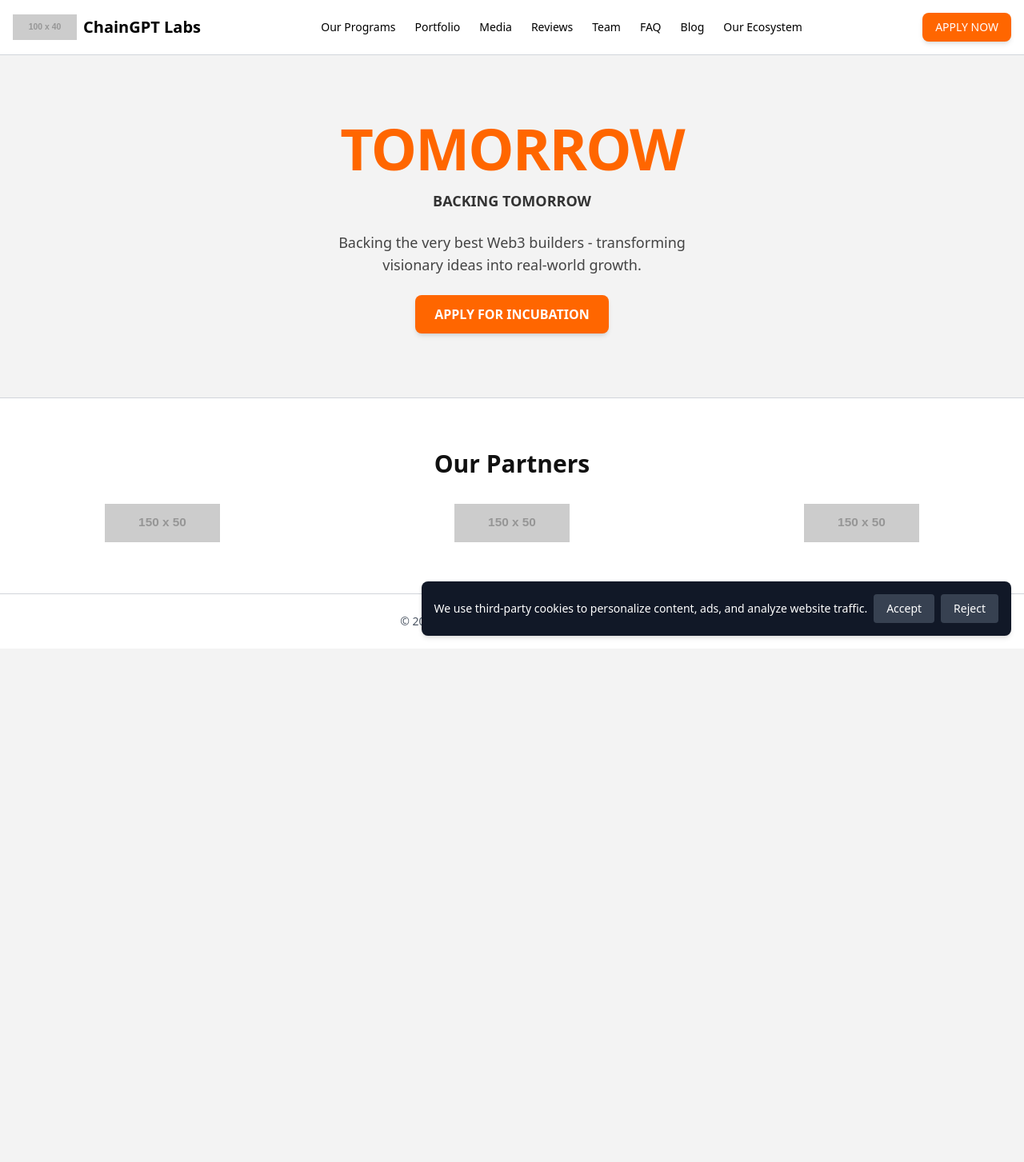
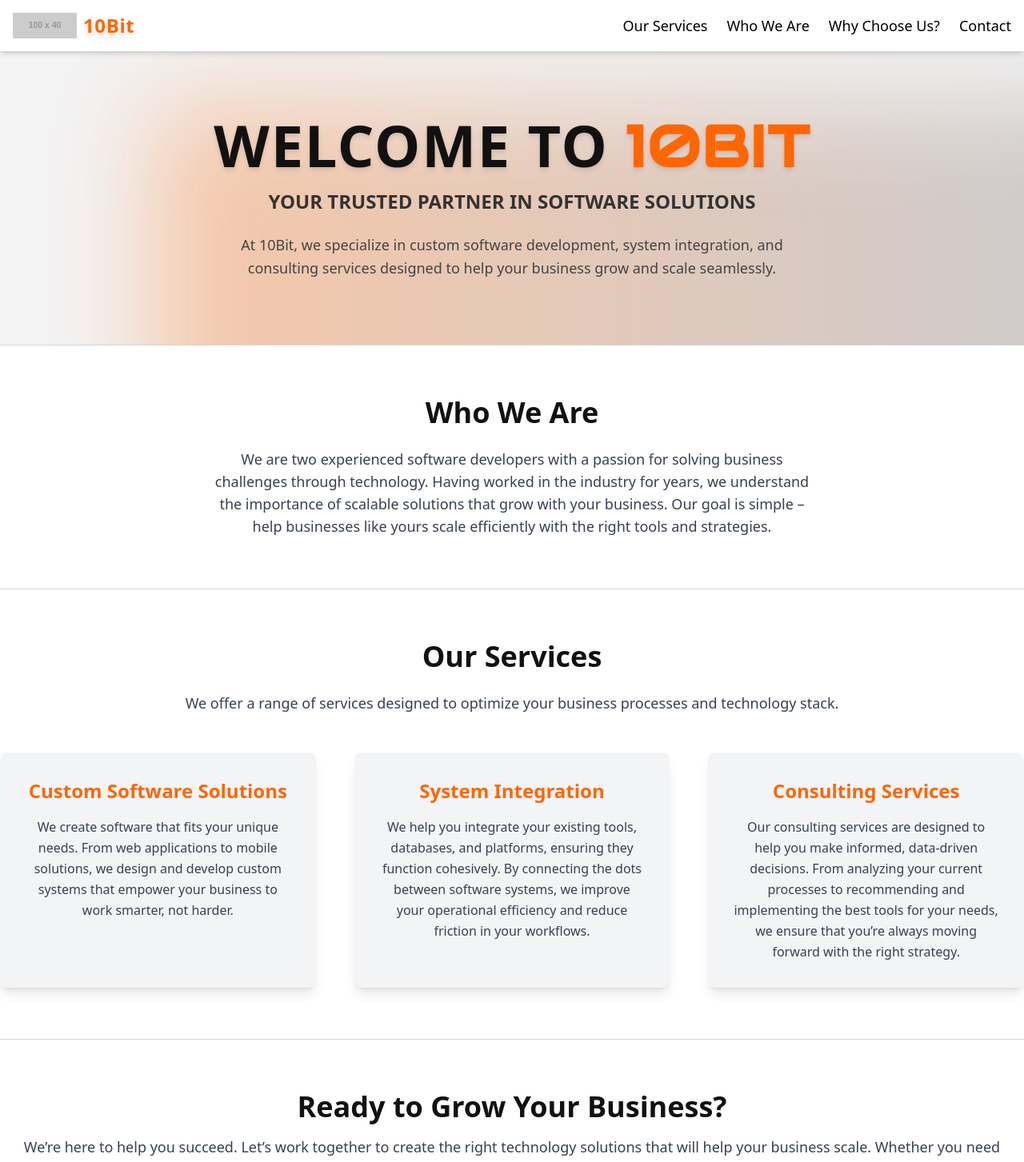
Before and after one commit to notmatthewa/10bit, a Nuxt app: page / in a window 1280 px wide. Shown: the top 1453 px of the page at 80% size. Before the commit the page ends 811 px from the top, so only its background shows below. Built offline with nearby package versions, Linux system fonts and the light colour scheme; a web font is replaced by a local one.

Commit message:
feat: initial page

```diff
--- a/pages/index.vue
+++ b/pages/index.vue
@@ -1,69 +1,109 @@
 <template>
-    <div class="min-h-screen bg-[#f3f3f3] text-black font-sans">
-      <!-- Navbar -->
-      <nav class="bg-white border-b border-gray-300 p-4 shadow-md flex justify-between items-center">
+  <div class="min-h-screen bg-[#f3f3f3] text-black font-sans relative overflow-hidden">
+    <div class="absolute inset-0 bg-gradient-to-r from-[#ff6600] to-gray-500 opacity-30 blur-3xl animate-gradient-move"></div>
+    <nav class="bg-white border-b border-gray-300 p-4 shadow-md flex justify-between items-center animate-fade-down relative z-10">
       <div class="flex items-center space-x-2">
-          <img src="https://via.placeholder.com/100x40" alt="ChainGPT Labs" class="h-8" />
-          <h1 class="text-xl font-bold">ChainGPT Labs</h1>
+        <img src="https://via.placeholder.com/100x40" alt="10Bit" class="h-8" />
+        <h1 class="text-2xl font-extrabold tracking-wide text-[#ff6600] drop-shadow-lg">10Bit</h1>
       </div>
-        <ul class="hidden md:flex space-x-6 text-sm">
-          <li><a href="#" class="hover:text-orange-500">Our Programs</a></li>
-          <li><a href="#" class="hover:text-orange-500">Portfolio</a></li>
-          <li><a href="#" class="hover:text-orange-500">Media</a></li>
-          <li><a href="#" class="hover:text-orange-500">Reviews</a></li>
-          <li><a href="#" class="hover:text-orange-500">Team</a></li>
-          <li><a href="#" class="hover:text-orange-500">FAQ</a></li>
-          <li><a href="#" class="hover:text-orange-500">Blog</a></li>
-          <li><a href="#" class="hover:text-orange-500">Our Ecosystem</a></li>
+      <ul class="hidden md:flex space-x-6 text-lg font-medium">
+        <li><a href="#" class="hover:text-[#ff6600] transition-all duration-300">Our Services</a></li>
+        <li><a href="#" class="hover:text-[#ff6600] transition-all duration-300">Who We Are</a></li>
+        <li><a href="#" class="hover:text-[#ff6600] transition-all duration-300">Why Choose Us?</a></li>
+        <li><a href="#" class="hover:text-[#ff6600] transition-all duration-300">Contact</a></li>
       </ul>
-        <button class="bg-[#ff6600] hover:bg-[#e65c00] text-white px-4 py-2 rounded-lg shadow-md text-sm">APPLY NOW</button>
     </nav>
 
-      <!-- Hero Section -->
-      <section class="py-20 text-center bg-[#f3f3f3] text-black">
+    <section class="py-20 text-center text-black animate-fade-in relative z-10">
       <div class="container mx-auto">
-          <h2 class="text-7xl font-bold uppercase tracking-tight text-[#111]"><span class="text-[#ff6600]">Tomorrow</span></h2>
-          <p class="mt-4 text-lg text-[#333] uppercase font-semibold">Backing Tomorrow</p>
-          <p class="mt-6 max-w-lg mx-auto text-[#444] text-lg">Backing the very best Web3 builders - transforming visionary ideas into real-world growth.</p>
-          <button class="mt-6 bg-[#ff6600] hover:bg-[#e65c00] text-white py-3 px-6 rounded-lg shadow-md uppercase font-semibold">
-            Apply for Incubation
+        <h2 class="text-7xl font-extrabold uppercase tracking-wide text-[#111] drop-shadow-md">Welcome to <span class="text-[#ff6600] font-[Audiowide]">10Bit</span></h2>
+        <p class="mt-4 text-2xl text-[#333] uppercase font-semibold">Your Trusted Partner in Software Solutions</p>
+        <p class="mt-6 max-w-3xl mx-auto text-[#444] text-lg leading-relaxed">At 10Bit, we specialize in custom software development, system integration, and consulting services designed to help your business grow and scale seamlessly.</p>
+      </div>
+    </section>
+
+    <section class="py-16 bg-white border-t border-gray-300 animate-fade-in relative z-10">
+      <div class="container mx-auto text-center">
+        <h3 class="text-4xl font-extrabold text-[#111]">Who We Are</h3>
+        <p class="mt-6 max-w-3xl mx-auto text-lg text-gray-700">We are two experienced software developers with a passion for solving business challenges through technology. Having worked in the industry for years, we understand the importance of scalable solutions that grow with your business. Our goal is simple – help businesses like yours scale efficiently with the right tools and strategies.</p>
+      </div>
+    </section>
+
+    <section class="py-16 bg-white border-t border-gray-300 animate-fade-in relative z-10">
+      <div class="container mx-auto text-center">
+        <h3 class="text-4xl font-extrabold text-[#111]">Our Services</h3>
+        <p class="mt-6 text-lg text-gray-700">We offer a range of services designed to optimize your business processes and technology stack.</p>
+        <div class="grid md:grid-cols-3 gap-12 mt-12">
+          <div class="p-8 bg-gray-100 rounded-lg shadow-lg hover:scale-105 transition-transform duration-300">
+            <h4 class="text-2xl font-bold text-[#ff6600]">Custom Software Solutions</h4>
+            <p class="mt-4 text-gray-700 leading-relaxed">We create software that fits your unique needs. From web applications to mobile solutions, we design and develop custom systems that empower your business to work smarter, not harder.</p>
+          </div>
+          <div class="p-8 bg-gray-100 rounded-lg shadow-lg hover:scale-105 transition-transform duration-300">
+            <h4 class="text-2xl font-bold text-[#ff6600]">System Integration</h4>
+            <p class="mt-4 text-gray-700 leading-relaxed">We help you integrate your existing tools, databases, and platforms, ensuring they function cohesively. By connecting the dots between software systems, we improve your operational efficiency and reduce friction in your workflows.</p>
+          </div>
+          <div class="p-8 bg-gray-100 rounded-lg shadow-lg hover:scale-105 transition-transform duration-300">
+            <h4 class="text-2xl font-bold text-[#ff6600]">Consulting Services</h4>
+            <p class="mt-4 text-gray-700 leading-relaxed">Our consulting services are designed to help you make informed, data-driven decisions. From analyzing your current processes to recommending and implementing the best tools for your needs, we ensure that you’re always moving forward with the right strategy.</p>
+          </div>
+        </div>
+      </div>
+    </section>
+
+    <section class="py-16 bg-white border-t border-gray-300 animate-fade-in relative z-10">
+      <div class="container mx-auto text-center">
+        <h3 class="text-4xl font-extrabold text-[#111]">Ready to Grow Your Business?</h3>
+        <p class="mt-4 text-lg text-gray-700">We’re here to help you succeed. Let’s work together to create the right technology solutions that will help your business scale. Whether you need custom software development, system integration, or expert consulting, we’ve got you covered.</p>
+        <button class="mt-8 bg-[#ff6600] hover:bg-[#e65c00] text-white py-4 px-8 rounded-lg shadow-lg text-lg font-semibold uppercase hover:scale-110 transition-transform duration-300">
+          Contact Us
         </button>
       </div>
     </section>
 
-      <!-- Partners Section -->
-      <section class="py-16 bg-white border-t border-gray-300">
-        <div class="container mx-auto text-center">
-          <h3 class="text-3xl font-bold text-[#111] mb-8">Our Partners</h3>
-          <div class="grid grid-cols-3 gap-8 items-center">
-            <img src="https://via.placeholder.com/150x50" alt="Partner 1" class="h-12 mx-auto" />
-            <img src="https://via.placeholder.com/150x50" alt="Partner 2" class="h-12 mx-auto" />
-            <img src="https://via.placeholder.com/150x50" alt="Partner 3" class="h-12 mx-auto" />
-          </div>
-        </div>
-      </section>
-
-      <!-- Footer -->
-      <footer class="bg-white border-t border-gray-300 p-6 text-center text-gray-600 text-sm relative">
-        <p>&copy; 2025 ChainGPT Labs. All rights reserved.</p>
-        <div class="absolute bottom-4 right-4 bg-gray-900 p-4 rounded-lg shadow-md flex items-center space-x-2 text-white">
-          <p>We use third-party cookies to personalize content, ads, and analyze website traffic.</p>
-          <button class="bg-gray-700 px-4 py-2 rounded">Accept</button>
-          <button class="bg-gray-700 px-4 py-2 rounded">Reject</button>
-        </div>
+    <footer class="bg-white border-t border-gray-300 p-8 text-center text-gray-600 text-lg font-medium relative animate-slide-up">
+      <p>&copy; 2025 10Bit. All rights reserved.</p>
     </footer>
   </div>
 </template>
 
+
 <script>
 export default {
-    name: "ChainGPTLabsPage",
+  name: "10BitPage",
 };
 </script>
 
 <style>
 body {
-    font-family: 'Inter', sans-serif;
+  font-family: 'Poppins', sans-serif;
   background-color: #f3f3f3;
 }
+
+@keyframes fadeIn {
+  from { opacity: 0; }
+  to { opacity: 1; }
+}
+
+@keyframes slideUp {
+  from { transform: translateY(50px); opacity: 0; }
+  to { transform: translateY(0); opacity: 1; }
+}
+
+@keyframes gradientMove {
+  0% { transform: translateX(-20%) translateY(-10%); }
+  50% { transform: translateX(20%) translateY(10%); }
+  100% { transform: translateX(-20%) translateY(-10%); }
+}
+
+.animate-fade-in {
+  animation: fadeIn 1s ease-in-out;
+}
+
+.animate-slide-up {
+  animation: slideUp 1s ease-in-out;
+}
+
+.animate-gradient-move {
+  animation: gradientMove 8s infinite alternate ease-in-out;
+}
 </style>
```
Lines whose indentation alone changed are shown as unchanged.
